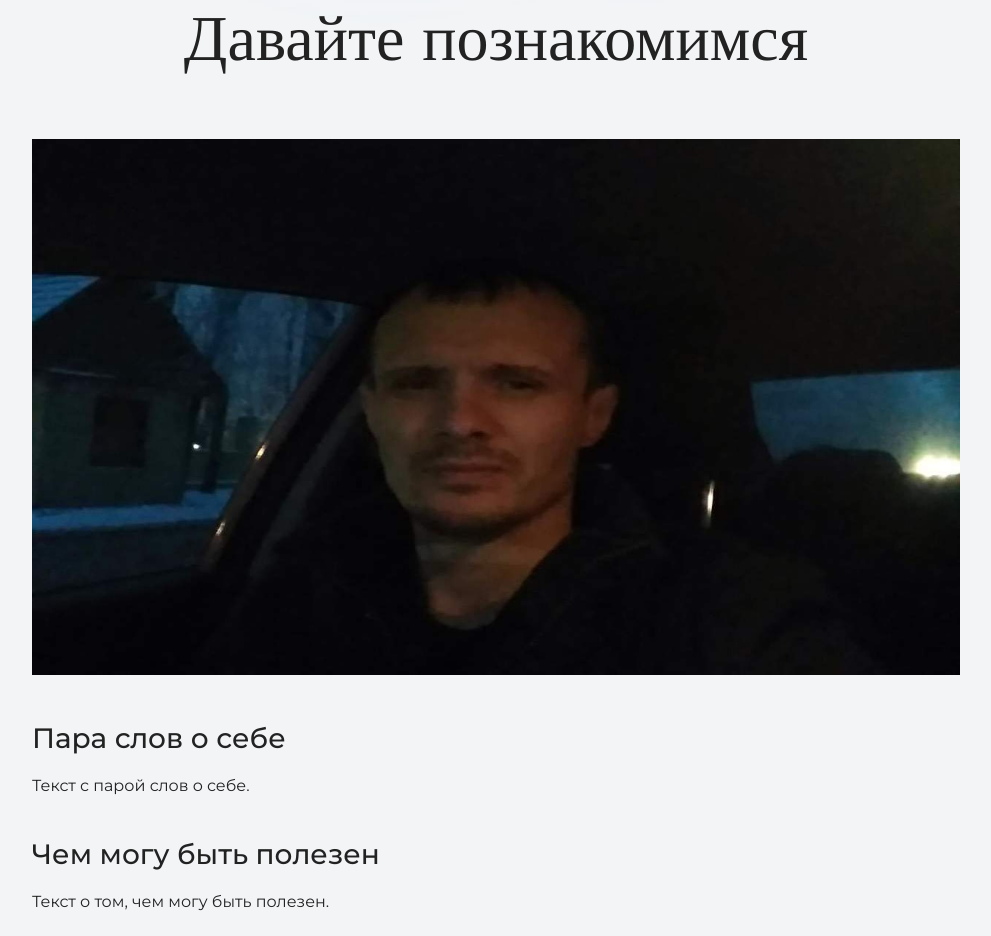
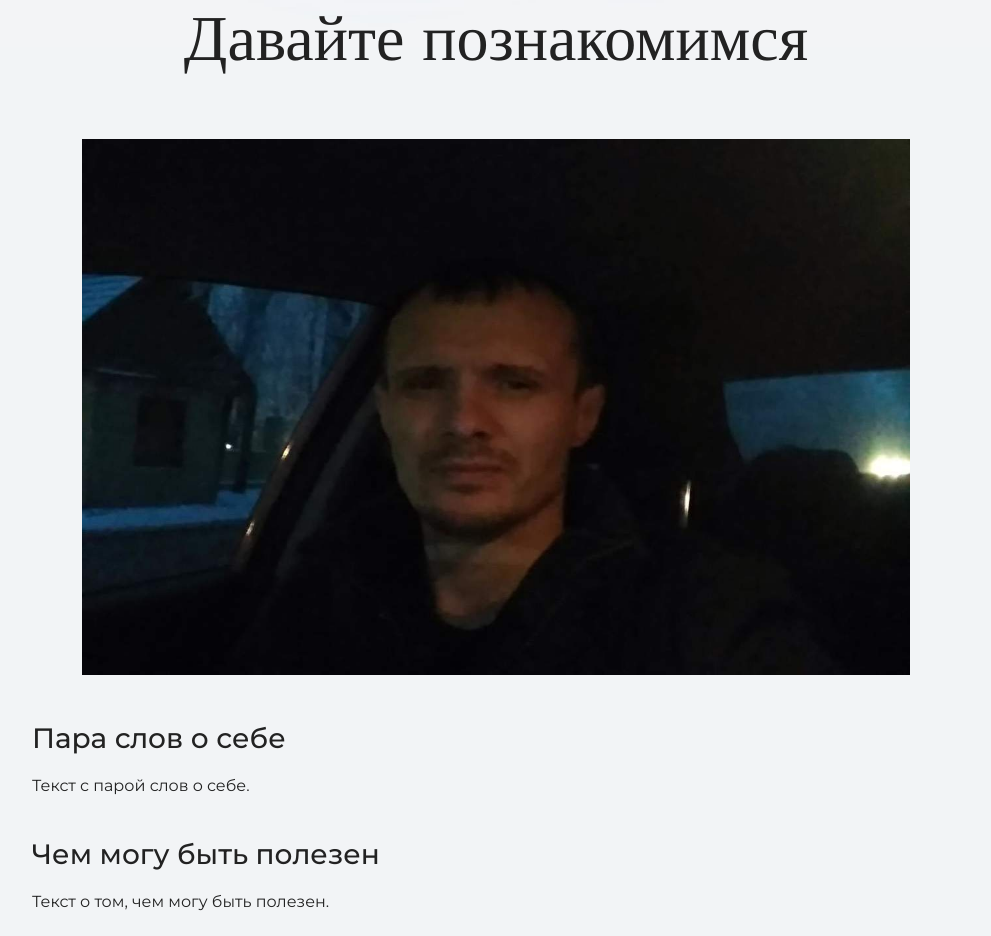
Before and after one commit to Plotnikov-Alexey/portfolio, a plain HTML site: page index.html in a window 1280 px wide. Shown: the part 1033-1969 px from the top of the page, without its empty margins (144-1135 px from the left). Drawn offline with nearby package versions, Linux system fonts and the light colour scheme.

Commit message:
Изменение размеров фото

```diff
--- a/index.html
+++ b/index.html
@@ -27,7 +27,7 @@
       <div class="container">
         <h2 class="subheading">Давайте познакомимся</h2>
         <figure class="user-image">
-            <img src="files/user.jpg" width="928" height="536" alt="Моя фотография">
+            <img src="files/user.jpg" width="828" height="536" alt="Моя фотография">
         </figure>
         <h3>Пара слов о себе</h3>
         <p>Текст с парой слов о себе.</p>
```
